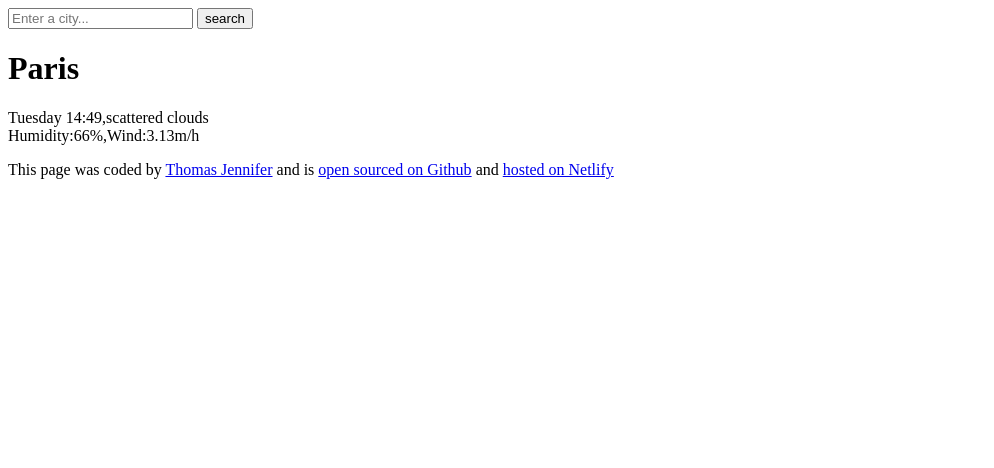
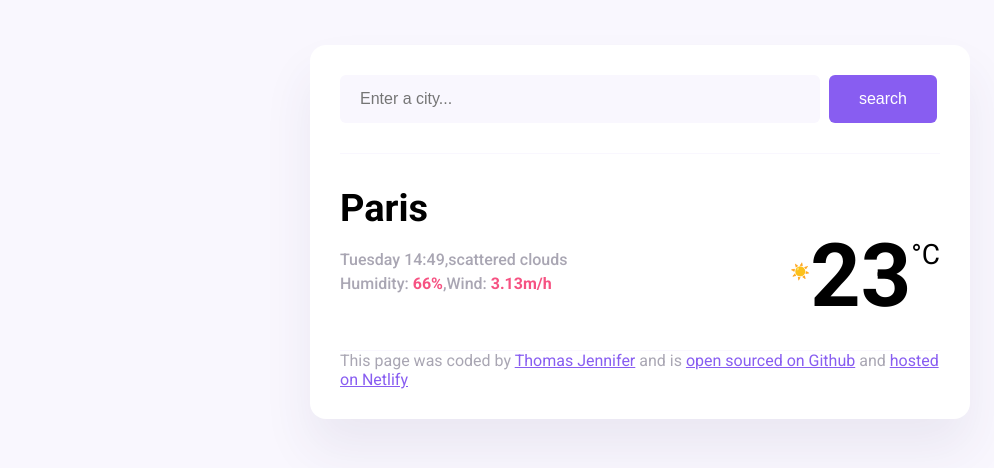
Before and after one commit to ogechi3/Meteo-App, a plain HTML site: page index.html in a window 1280 px wide. Shown: the whole page, without its empty margins (0-994 px from the left). Drawn offline with Linux system fonts and the light colour scheme; a web font is replaced by a local one.

Commit message:
Added basic CSS

```diff
--- a/index.html
+++ b/index.html
@@ -4,21 +4,41 @@
     <meta charset="UTF-8" />
     <meta name="viewport" content="width=device-width, initial-scale=1.0" />
     <title>Meteo App</title>
+    <link rel="preconnect" href="https://fonts.googleapis.com" />
+    <link rel="preconnect" href="https://fonts.gstatic.com" crossorigin />
+    <link
+      href="https://fonts.googleapis.com/css2?family=Roboto:ital,wght@0,100;0,300;0,400;0,500;0,700;0,900;1,100;1,300;1,400;1,500;1,700;1,900&family=Shrikhand&display=swap"
+      rel="stylesheet"
+    />
+    <link rel="stylesheet" href="src/styles.css" />
   </head>
   <body>
+    <div class="container">
       <header>
         <form>
-        <input type="search" placeholder="Enter a city..." />
-        <input type="submit" value="search" />
+          <input
+            type="search"
+            placeholder="Enter a city..."
+            required
+            class="search-city-input"
+          />
+          <input type="submit" value="search" class="search-city-button" />
         </form>
       </header>
       <main>
-      <h1>Paris</h1>
-      <p>
+        <h1 class="weather-city">Paris</h1>
+        <div class="weather-data">
+          <p class="weather-details">
             Tuesday 14:49,scattered clouds
             <br />
-        Humidity:66%,Wind:3.13m/h
+            Humidity: <strong>66%</strong>,Wind: <strong>3.13m/h</strong>
           </p>
+          <div class="weather-temperature-container">
+            <div class="weather-icon">☀️</div>
+            <div class="weather-temperature">23</div>
+            <div class="weather-unit">°C</div>
+          </div>
+        </div>
       </main>
       <footer>
         This page was coded by
@@ -32,5 +52,6 @@
           >hosted on Netlify</a
         >
       </footer>
+    </div>
   </body>
 </html>
--- /dev/null
+++ b/src/styles.css
@@ -0,0 +1,79 @@
+body {
+  background-color: #f9f7fe;
+  font-family: "Roboto", sans-serif;
+}
+.container {
+  background-color: white;
+  max-width: 600px;
+  margin: 45px auto;
+  box-shadow: 0 30px 50px rgba(65, 50, 100, 0.08);
+  border-radius: 16px;
+  padding: 30px;
+}
+a {
+  color: #885df1;
+}
+
+.search-city-input {
+  background-color: #f9f7fe;
+  border: none;
+  border-radius: 6px;
+  width: 80%;
+  font-size: 16px;
+  padding: 15px 20px;
+}
+.search-city-button {
+  background-color: #885df1;
+  padding: 15px 30px;
+  border: none;
+  font-size: 16px;
+  margin-left: 5px;
+  border-radius: 6px;
+  color: white;
+}
+header {
+  border-bottom: 1px solid #f9f7fe;
+  padding: 0 0 30px 0;
+}
+main {
+  border-bottom: 1px solid #f9f7fe;
+  padding: 30px 0;
+}
+.weather-temperature-container {
+  display: flex;
+}
+.weather-city {
+  margin: 0;
+  font-size: 38px;
+  line-height: 48px;
+}
+.weather-details {
+  font-size: 16px;
+  color: rgba(39, 33, 66, 0.4);
+  line-height: 24px;
+  font-weight: 500;
+}
+strong {
+  color: #f65282;
+}
+.weather-data {
+  display: flex;
+  justify-content: space-between;
+}
+.weather-temperature {
+  font-size: 88px;
+  line-height: 88px;
+  font-weight: bold;
+}
+.weather-unit {
+  margin-top: 6px;
+  font-size: 28px;
+}
+.weather-icon {
+  margin-top: 30px;
+}
+
+footer {
+  font-size: 16px;
+  color: rgba(39, 33, 66, 0.4);
+}
```
Lines whose indentation alone changed are shown as unchanged.
